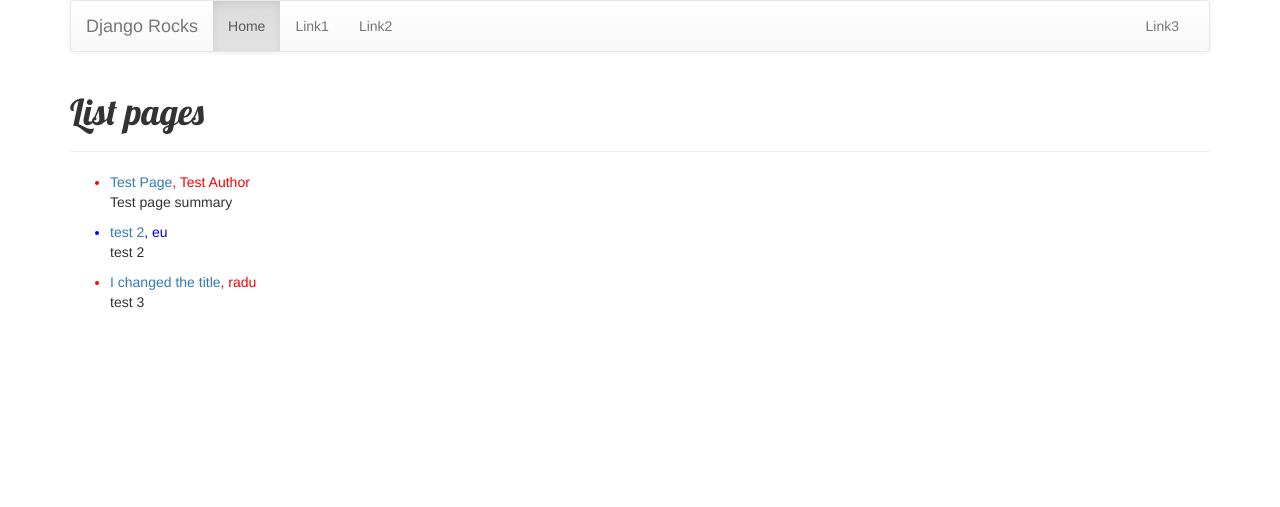
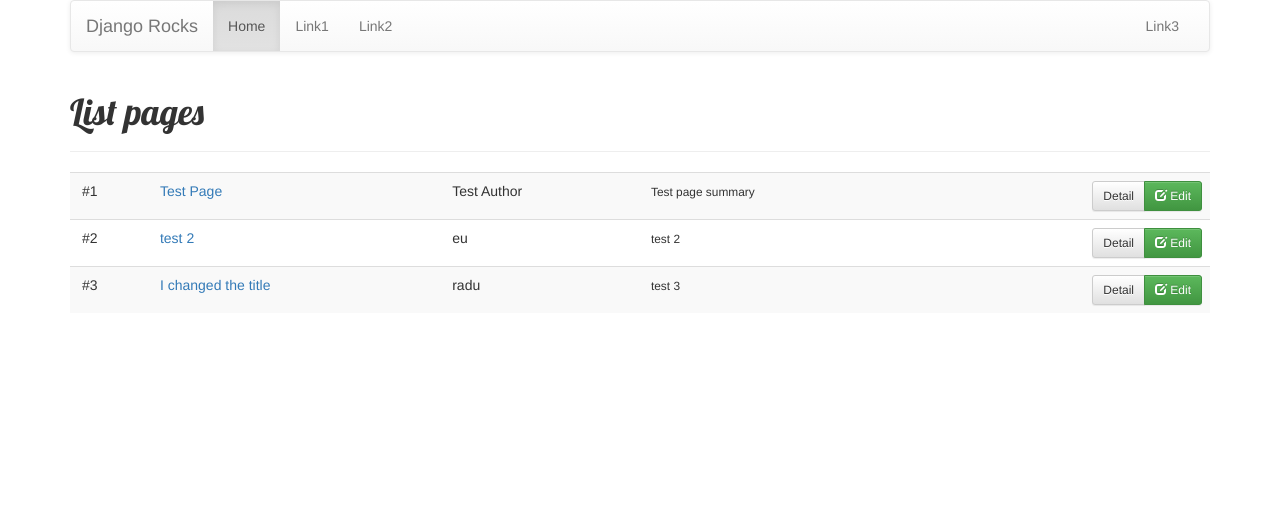
Before and after one commit to mzetea/django_test, a Django app: page /blog/ in a window 1280 px wide. Shown: the top 507 px of the page. Run offline with Django 3.2, Linux system fonts and the light colour scheme; data comes from the database, SQL or seed files in the repository; some libraries are stand-ins or nearby versions.

Commit message:
added minor styling changes

```diff
--- a/lonesome_zeus/blog/templates/page_list.html
+++ b/lonesome_zeus/blog/templates/page_list.html
@@ -5,11 +5,20 @@
 {% endblock %}
 
 {% block content %}
-        <ul>
+        <table class = "table table-striped">
             {% for page in object_list %}
-                <li style="color: {% cycle 'red' 'blue' %}">
-                    <a href="/page/{{page.pk}}">{{ page.title }}</a>, {{ page.author }}</li>
-                <p>{{page.summary}}</p>
+                <tr>
+                <td>&nbsp;#{{ page.id }}</td>
+                <td><a href="{% url "page_detail" page_id=page.pk %}">{{ page.title }}</a></td>
+                <td>{{ page.author }}</td>
+                <td><small>{{ page.summary|slice:":500" }}</small></td>
+                <td>
+                    <div class = "btn-group btn-group-sm pull-right">
+                        <a class="btn btn-default" href="{% url "page_detail" page_id=page.pk %}">Detail</a>
+                        <a class="btn btn-success" href="#"><span class = "glyphicon glyphicon-edit"></span> Edit</a>
+                    </div>
+                </td>
+                </tr>
             {% endfor %}
-        </ul>
+        </table>
 {% endblock %}
--- a/lonesome_zeus/lonesome_zeus/templates/base.html
+++ b/lonesome_zeus/lonesome_zeus/templates/base.html
@@ -69,7 +69,7 @@
               <span class="icon-bar"></span>
               <span class="icon-bar"></span>
             </button>
-            <a class="navbar-brand" href="#">Django Rocks</a>
+            <a class="navbar-brand" href="{% url "home" %}">Django Rocks</a>
           </div>
           <div id="navbar" class="navbar-collapse collapse">
             <ul class="nav navbar-nav">
--- a/lonesome_zeus/lonesome_zeus/urls.py
+++ b/lonesome_zeus/lonesome_zeus/urls.py
@@ -19,8 +19,8 @@ from django.contrib import admin
 from blog.views import index, PageListView, page
 
 urlpatterns = [
-    url(r'^hello/', index),
-    url(r'^blog/', PageListView.as_view()),
-    url(r'^page/(?P<page_id>[0-9])/$', page),
+    url(r'^$', index, name="home"),
+    url(r'^blog/', PageListView.as_view(), name="page_list"),
+    url(r'^page/(?P<page_id>[0-9])/$', page, name="page_detail"),
     url(r'^admin/', admin.site.urls),
 ]
```
Also changed, not shown: lonesome_zeus/blog/templates/page.html (+10 -8 lines).
